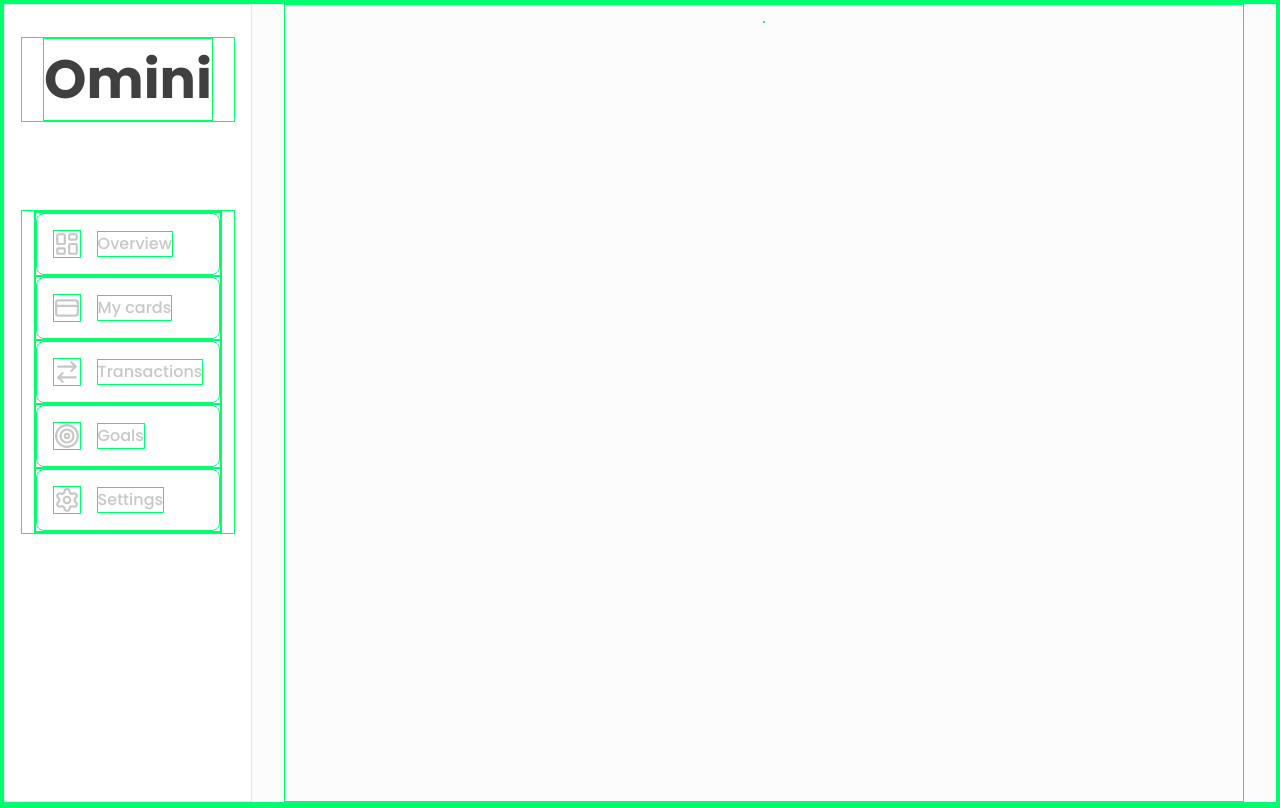
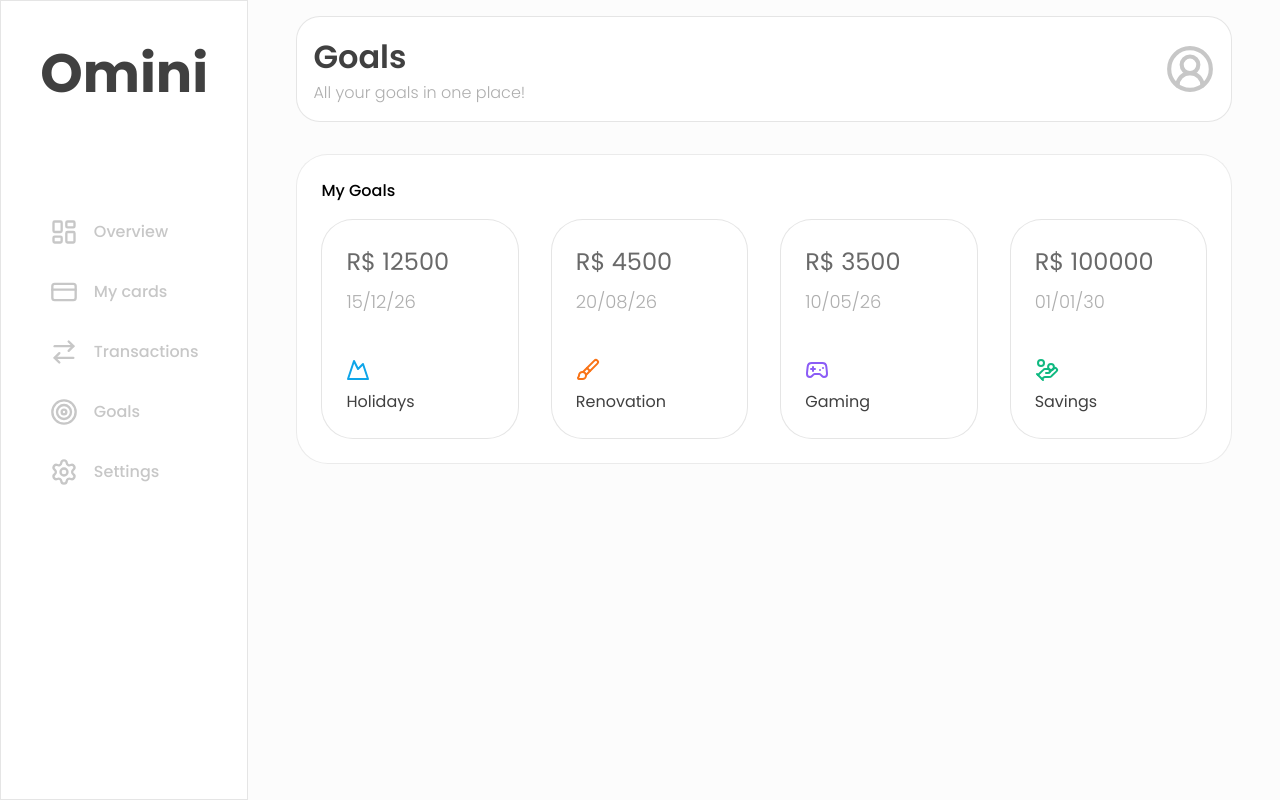
Before and after one commit to joaodearaujo/Omini, a React app in the folder frontend/: page /goals in a window 1280 px wide. Built offline with nearby package versions, Linux system fonts and the light colour scheme; the HTML template or start-up script is replaced by a standard one.

Commit message:
feat(GoalsPage): create base layout

```diff
--- a/frontend/src/pages/GoalsPage/GoalsPage.tsx
+++ b/frontend/src/pages/GoalsPage/GoalsPage.tsx
@@ -1,7 +1,21 @@
+import Header from "../../features/Header/Header"
+import FloatingCard from "../../components/ui/FloatingCard/FloatingCard"
+import GoalsSection from "./components/GoalsSection"
+
+const STYLE = {
+    container: 'flex flex-col w-full max-h-full h-min-0 gap-8',
+}
+
 const GoalsPage = () => {
   return (
-    <div>
+    <div className={STYLE.container}>
+        <Header title="Goals" subtitle="All your goals in one place!"/>
 
+        <div className={STYLE.container}>
+            <FloatingCard title="My Goals">
+                <GoalsSection />
+            </FloatingCard>
+        </div>
     </div>
   )
 }
--- /dev/null
+++ b/frontend/src/pages/GoalsPage/components/GoalsSection.tsx
@@ -0,0 +1,20 @@
+import GoalsCard from "../../Overview/components/Goals/components/GoalsCard"
+import { MOCK_GOALS } from "../../../mock/MOCK_GOALS"
+
+const STYLE = {
+    container: 'w-full h-max-full flex flex gap-8',
+}
+
+const GoalsSection = () => {
+    return (
+    <div className={STYLE.container}>
+        {MOCK_GOALS.map((item) => {
+            return (
+                <GoalsCard {...item}/>
+            )
+        })}
+    </div>
+  )
+}
+
+export default GoalsSection
--- a/frontend/src/pages/Overview/components/Goals/components/GoalsCard.tsx
+++ b/frontend/src/pages/Overview/components/Goals/components/GoalsCard.tsx
@@ -2,7 +2,7 @@ import type { GoalCardProps } from "../Goals.type";
 import CATEGORY_GOALS from "../../../../../utils/GoalCategory";
 
 const STYLE = {
-    goalCard: 'min-w-[180px] min-h-[220px] flex flex-1 flex-col justify-between p-6 rounded-4xl border-1 border-black/10 gap-8 cursor-default duration-600 ease-out bg-white',
+    goalCard: 'min-w-[180px] max-w-[220px] min-h-[220px] flex flex-1 flex-col justify-between p-6 rounded-4xl border-1 border-black/10 gap-8 cursor-default duration-600 ease-out bg-white',
     upWrapper: 'w-full h-fit flex flex-col gap-2',
     value: 'text-[24px] font-[400] text-[#696969] truncate whitespace-nowrap',
     date: 'text-[18px] text-[#AEAEAE] font-light',
--- a/frontend/src/styles/index.css
+++ b/frontend/src/styles/index.css
@@ -4,7 +4,7 @@
 @layer base {
 
   * {
-    border: 1px solid rgb(0, 255, 110);
+    /* border: 1px solid rgb(0, 255, 110); */
   }
 
   :root {
```
